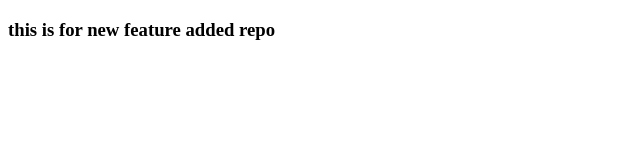
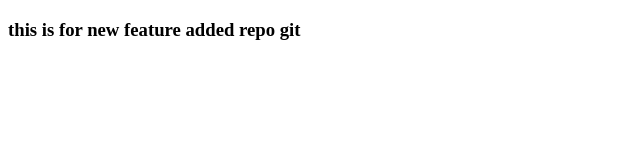
Before and after one commit to Gaurav-WDev/Demo, a plain HTML site: page project2/index.html in a window 1280 px wide. Shown: the full height of the page, 0-640 px from the left. Drawn offline with Linux system fonts and the light colour scheme.

Commit message:
feature updated

```diff
--- a/project2/index.html
+++ b/project2/index.html
@@ -6,6 +6,6 @@
     <title>New Feature Added</title>
 </head>
 <body>
-    <h3>this is for new feature added repo</h3>
+    <h3>this is for new feature added repo git</h3>
 </body>
 </html>
```
